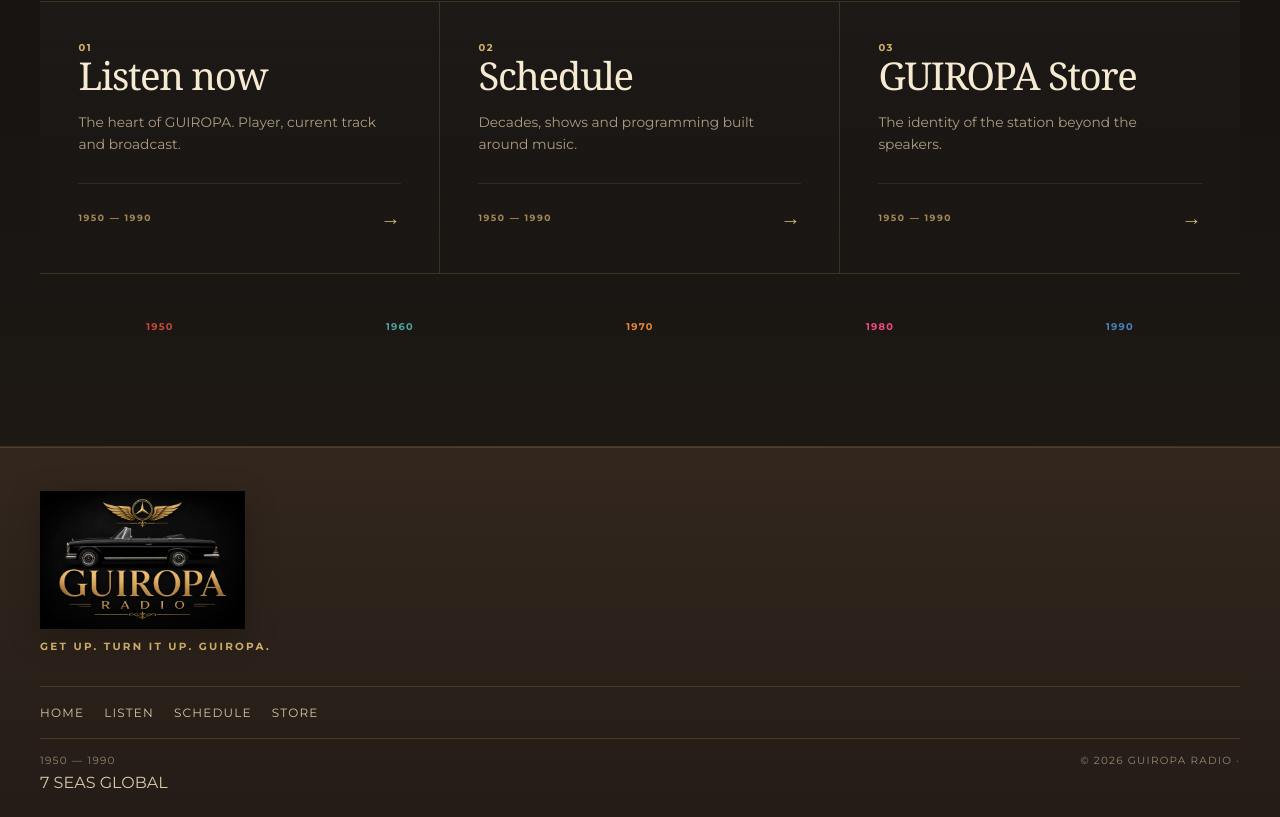
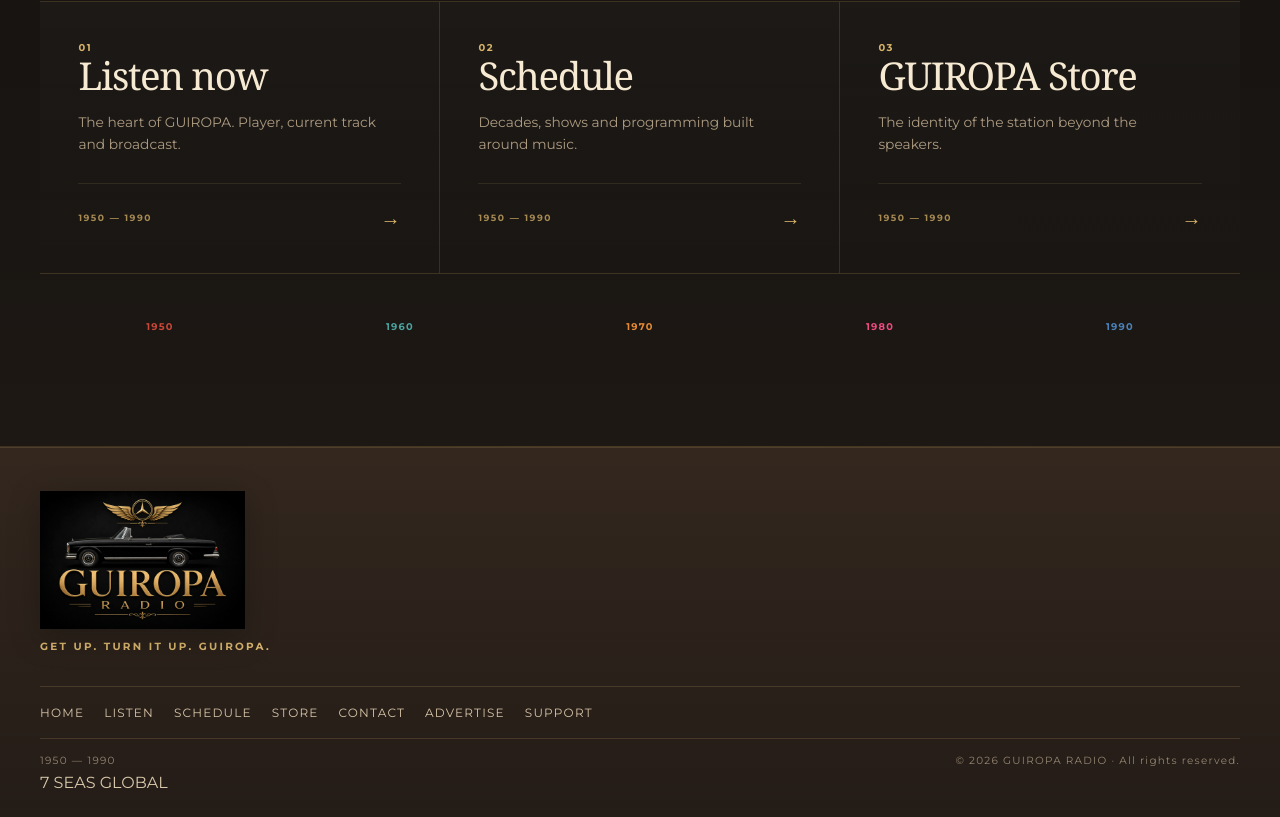
Before and after one commit to 7-Seas-Global-and-Hafen-Consolidators/guiropa-systems, a React (Vite) app in the folder client/: page / in a window 1280 px wide. Shown: the part 2443-3260 px from the top of the page. Built offline with nearby package versions, Linux system fonts and the light colour scheme; no server answers.

Commit message:
Update Guiropa Radio translations
Add footer links and copyright text in Portuguese, English and Spanish.

```diff
--- a/client/src/i18n/translations.js
+++ b/client/src/i18n/translations.js
@@ -185,6 +185,10 @@ const pt = {
     listen: "Ouvir",
     schedule: "Programação",
     store: "Loja",
+    contact: "Contato",
+    advertise: "Anuncie",
+    support: "Apoie",
+    rights: "Todos os direitos reservados.",
   },
 };
 
@@ -361,6 +365,10 @@ const en = {
     listen: "Listen",
     schedule: "Schedule",
     store: "Store",
+    contact: "Contact",
+    advertise: "Advertise",
+    support: "Support",
+    rights: "All rights reserved.",
   },
 };
 
@@ -540,6 +548,10 @@ const es = {
     listen: "Escuchar",
     schedule: "Programación",
     store: "Tienda",
+    contact: "Contacto",
+    advertise: "Anúnciate",
+    support: "Apoya",
+    rights: "Todos los derechos reservados.",
   },
 };
 
```
